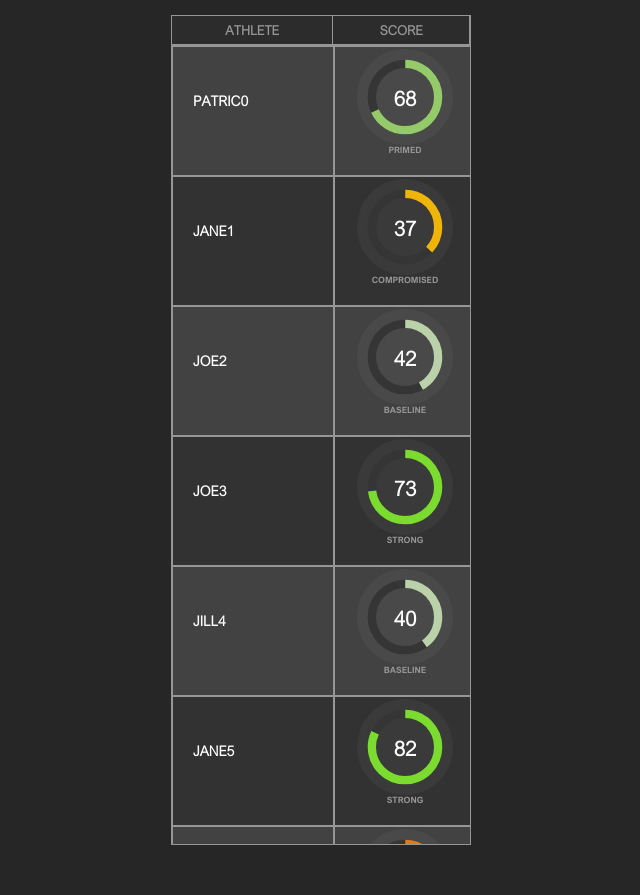
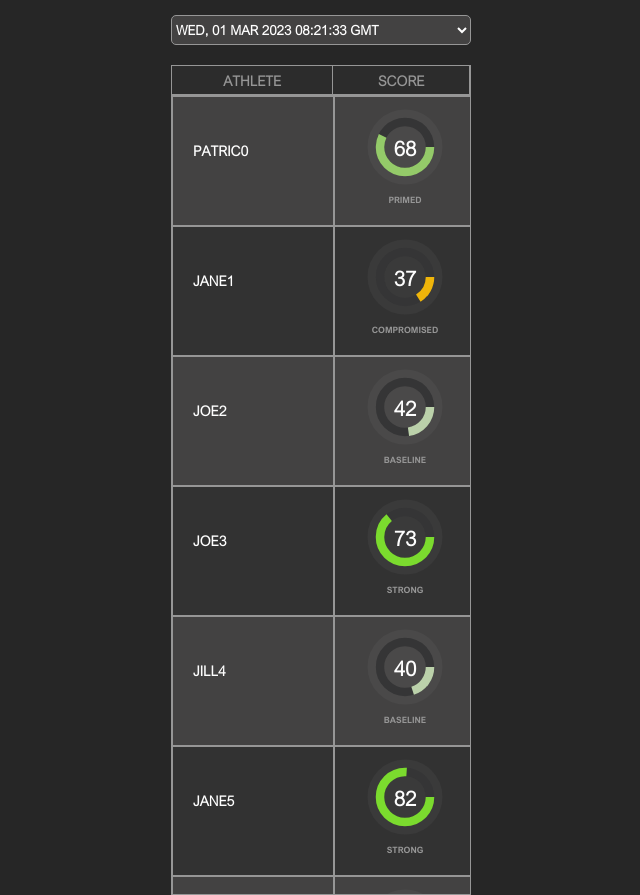
Before and after one commit to dynaput247/userscore, a React (Vite) app: page / in a window 1280 px wide. Shown: the whole page, without its empty margins (319-959 px from the left). Before the commit the page ends 845 px from the top, so only its background shows below. Built offline with nearby package versions, Linux system fonts and the light colour scheme.

Commit message:
Adjust circle size

```diff
--- a/src/CircleProgressBar.tsx
+++ b/src/CircleProgressBar.tsx
@@ -6,14 +6,14 @@ const circleConfig = {
     viewBox: '0 0 48 59',
     x: '24',
     y: '24',
-    radio: '15.91549430918954',
-    outerRadio: '19',
+    radio: '12',
+    outerRadio: '14',
 };
 
 const CircleProgressBarBase = ({
     className,
     strokeColor,
-    strokeWidth = 4,
+    strokeWidth = 4.1,
     innerText, percentage = 0,
     trailStrokeWidth = 4,
     trailStrokeColor = 'var(--trail-stroke',
--- a/src/ScoreTable.tsx
+++ b/src/ScoreTable.tsx
@@ -4,9 +4,13 @@ import { VariableSizeGrid as Grid } from 'react-window';
 import CircleProgressBar from './CircleProgressBar'
 
 export default function ScoreTable() {
-    // const [scores, setScores] = useState<ScoreData>({})
-    const day = '1677658893169';
+    const [day, setDay] = useState('1677658893169')
 
+    const changeDay = (e: any) => {
+        const days = Object.values(scores)[0]
+        const day = Object.keys(days)[e]
+        setDay(day)
+    }
 
     const getDaysFromUserScores = () => {
         const days = Object.values(scores)[0]
@@ -58,17 +62,11 @@ export default function ScoreTable() {
 
     const scores = generateRandomData();
 
-    // useEffect(() => {
-    //     // generate random data
-    //     const randomData = generateRandomData()
-    //     setScores(randomData)
-    // }, [])
-
     const Cell = ({ columnIndex, rowIndex, style }: any) => {
         const name = Object.keys(scores)[rowIndex];
-        // console.log('scores ', scores)
-        // console.log('name ', name)
-        const score = scores?.[name]?.[day]?.sc;
+        const score = useMemo(() => {
+            return scores?.[name]?.[day]?.sc;
+        }, [scores, name, day]);
         return (
             <div style={style}
                 className={
@@ -98,13 +96,13 @@ export default function ScoreTable() {
 
     return (
         <>
-            {/* <Select onChange={(e) => setDay(parseInt(e.target.value))}>
+            <Select onChange={(e) => changeDay(parseInt(e.target.value))}>
                 {getDaysFromUserScores()?.map((day, index) => (
                     <option key={index} value={index}>
                         {convertTimestampToDay(day)}
                     </option>
                 ))}
-            </Select> */}
+            </Select>
             {/* Athlete Score Table */}
             <Header>
                         <span>Athlete</span>
@@ -112,7 +110,7 @@ export default function ScoreTable() {
             </Header>
             <Grid
                 className="Grid"
-                columnCount={1000}
+                columnCount={2}
                 columnWidth={(index) => index === 0 ? 162 : 137}
                 height={800}
                 rowCount={Object.keys(scores).length}
@@ -124,9 +122,6 @@ export default function ScoreTable() {
         </>
     )
 }
-
-// display sticky select on the top
-
 
 const StyledCell = styled.div`
     font-size: 14px;
@@ -143,8 +138,6 @@ const StyledCell = styled.div`
         right: 0px;
     }
 `
-
-
 
 const Select = styled.select`
     width: 300px;
@@ -177,21 +170,15 @@ interface ScoreData {
 }
 
 const Header = styled.div`
-    /* width 300 with the border color --secondary */
     width: 300px;
     height: 30px;
     border: 1px solid var(--secondary);
     background-color: var(--header-background);
-    /* font light  */
     color: var(--row-text);
     display: flex;
     align-items: center;
     justify-content: center;
     text-transform: uppercase;
-    /* :first-child {
-        width: 162px;
-    } */
-    /* add border between flex items */
     span {
         border-right: 1px solid var(--secondary);
         display: flex;
@@ -200,13 +187,11 @@ const Header = styled.div`
         height: 100%;
         width: 137px;
         font-family: 'Arial Nova Light', sans-serif;
-        font-size: 13px;
+        font-size: 14px;
         color: var(--secondary);
         font-weight: 600;
     }
-    /* second span 137 width */
     span:first-child {
-        /* border: 1px solid var(--secondary); */
         width: 162px;
     }
 `
```
